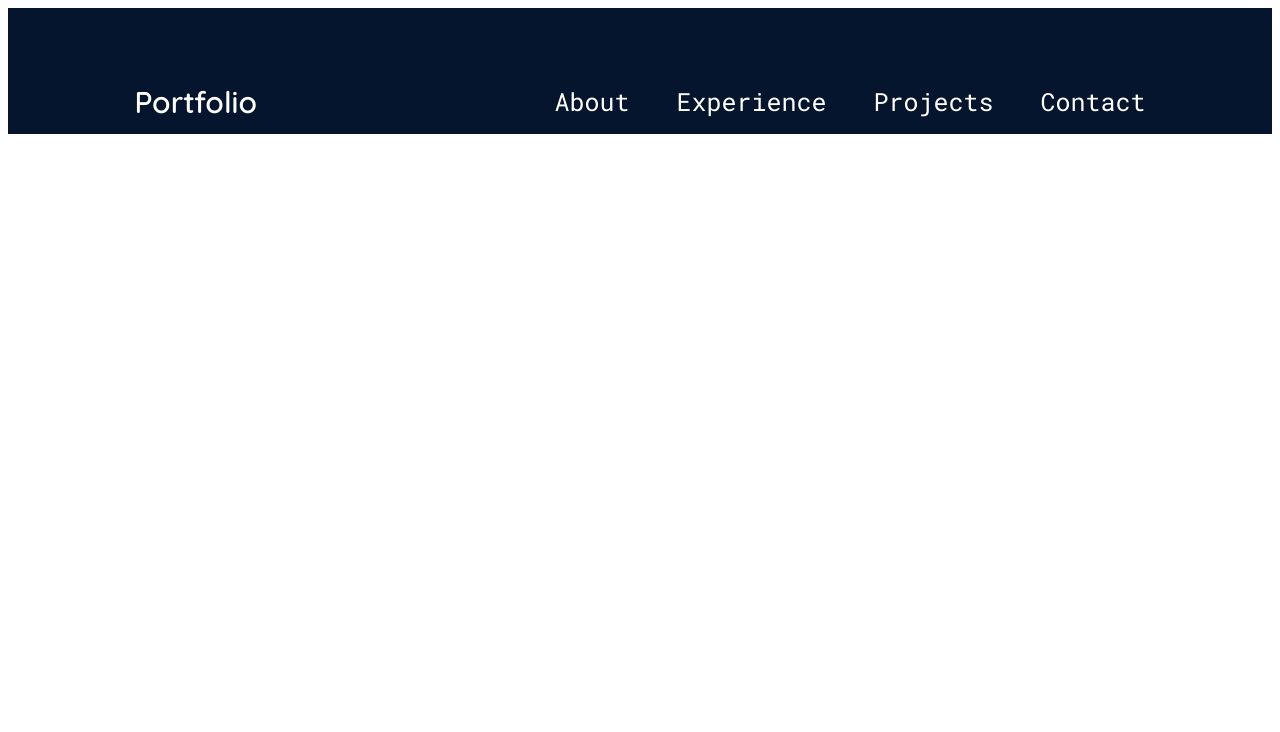
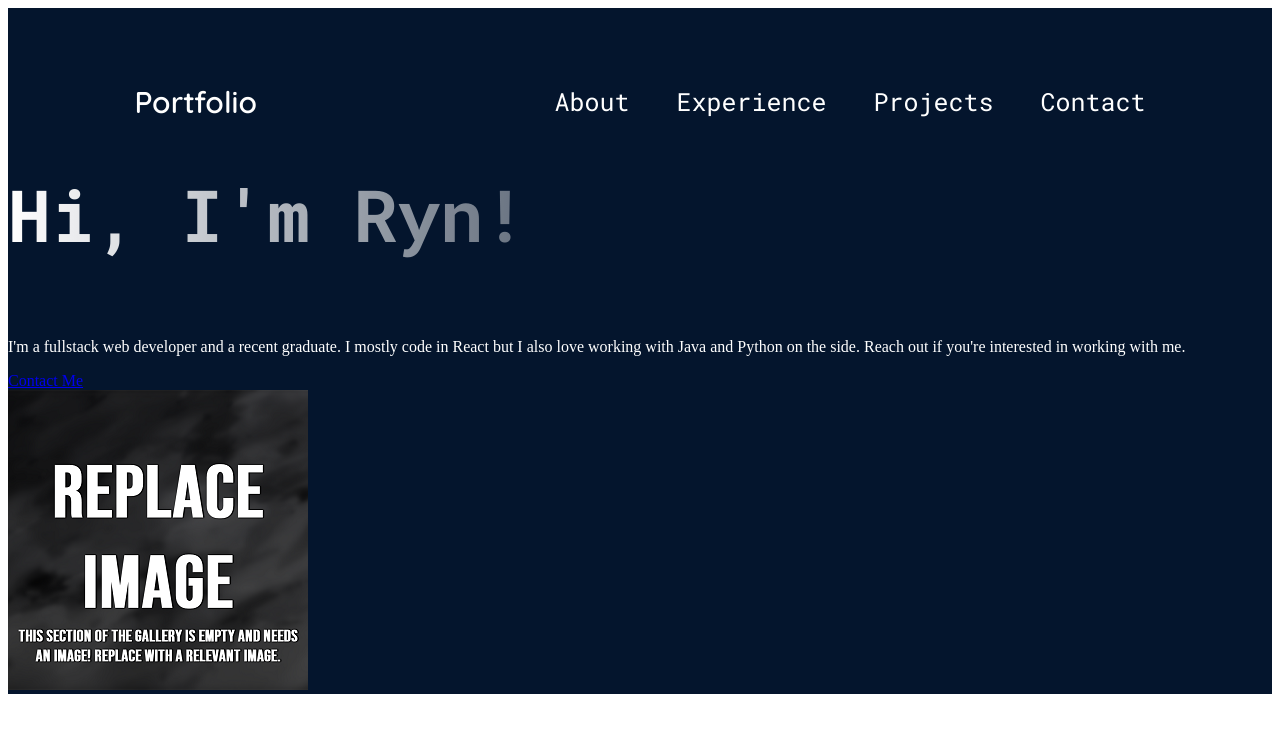
Before and after one commit to kathrynhoule/kathrynportfolio, a React (Vite) app: page / in a window 1280 px wide. Shown: the top 732 px of the page. Built offline with nearby package versions, Linux system fonts and the light colour scheme.

Commit message:
updates css for main section

```diff
--- a/src/App.jsx
+++ b/src/App.jsx
@@ -1,11 +1,13 @@
 import React from "react";
 import styles from './App.module.css';
 import Navbar from "./components/navbar/Navbar";
+import Headline from "./components/headline/Headline";
 
 const App = () => {
      return (
           <div className={styles.App}>
                <Navbar />
+               <Headline />
           </div>
      );
 }
--- /dev/null
+++ b/src/components/headline/Headline.jsx
@@ -0,0 +1,26 @@
+import React from 'react'
+import { getImageURL } from '../../utils';
+import styles from './Headline.module.css';
+
+const Headline = () => {
+  return (
+    <section className={styles.constainer}>
+     <div className={styles.content}>
+          <h1 className={styles.title}>Hi, I'm Ryn!</h1>
+          <p className={styles.description}>
+               I'm a fullstack web developer and a recent graduate. I mostly code in React but I also love working with Java and Python on the side. Reach out if you're interested in working with me.
+          </p>
+          <a href = "mailto:myemail@email.com" className={styles.contantBtn}>Contact Me</a>
+     </div>
+     <img
+          src = {getImageURL("headline/headlineImg.png")}
+          alt = "image of me"
+          className={styles.headlineImg}
+     />
+     <div className={styles.topBlur} />
+     <div className={styles.bottomBlur} />
+     </section>
+  )
+}
+
+export default Headline;
--- /dev/null
+++ b/src/components/headline/Headline.module.css
@@ -0,0 +1,33 @@
+@import '../../vars.css';
+
+.container {
+     position: relative;
+     display: flex;
+     align-items: center;
+     justify-content: space-between;
+     margin-top: 49px;
+     z-index: 1;
+     margin-left: 10%;
+     margin-right: 10%;
+}
+
+.content {
+     display: flex;
+     flex-direction: column;
+     align-items: flex-start;
+     color: var(--color-text);
+     z-index: 1;
+}
+
+.title {
+     font-size: 72px;
+     font-weight: 700;
+     margin-top: 33px;
+     font-family: var(--font-roboto);
+     background: linear-gradient(90deg,
+          rgba(255,255,255, 1) 0%,
+          rgba(255,255,255, 0.4) 100%
+     );
+     -webkit-text-fill-color: transparent;
+     -webkit-background-clip: text;
+}
--- a/src/components/navbar/Navbar.jsx
+++ b/src/components/navbar/Navbar.jsx
@@ -19,7 +19,8 @@ const Navbar = () => {
       alt="menu button"
       onClick = {() => setMenuOpen(!menuOpen)}
       />
-      <ul className={`${styles.menuItems} ${menuOpen && styles.menuOpen}`}>
+      <ul className={`${styles.menuItems} ${menuOpen && styles.menuOpen}`}
+      onClick = {() => setMenuOpen(false)}>
         <li><a href="#about">About</a></li>
         <li><a href="#experience">Experience</a></li>
         <li><a href="#projects">Projects</a></li>
```
Also changed, not shown: assets/headline/headlineImg.png (added).
